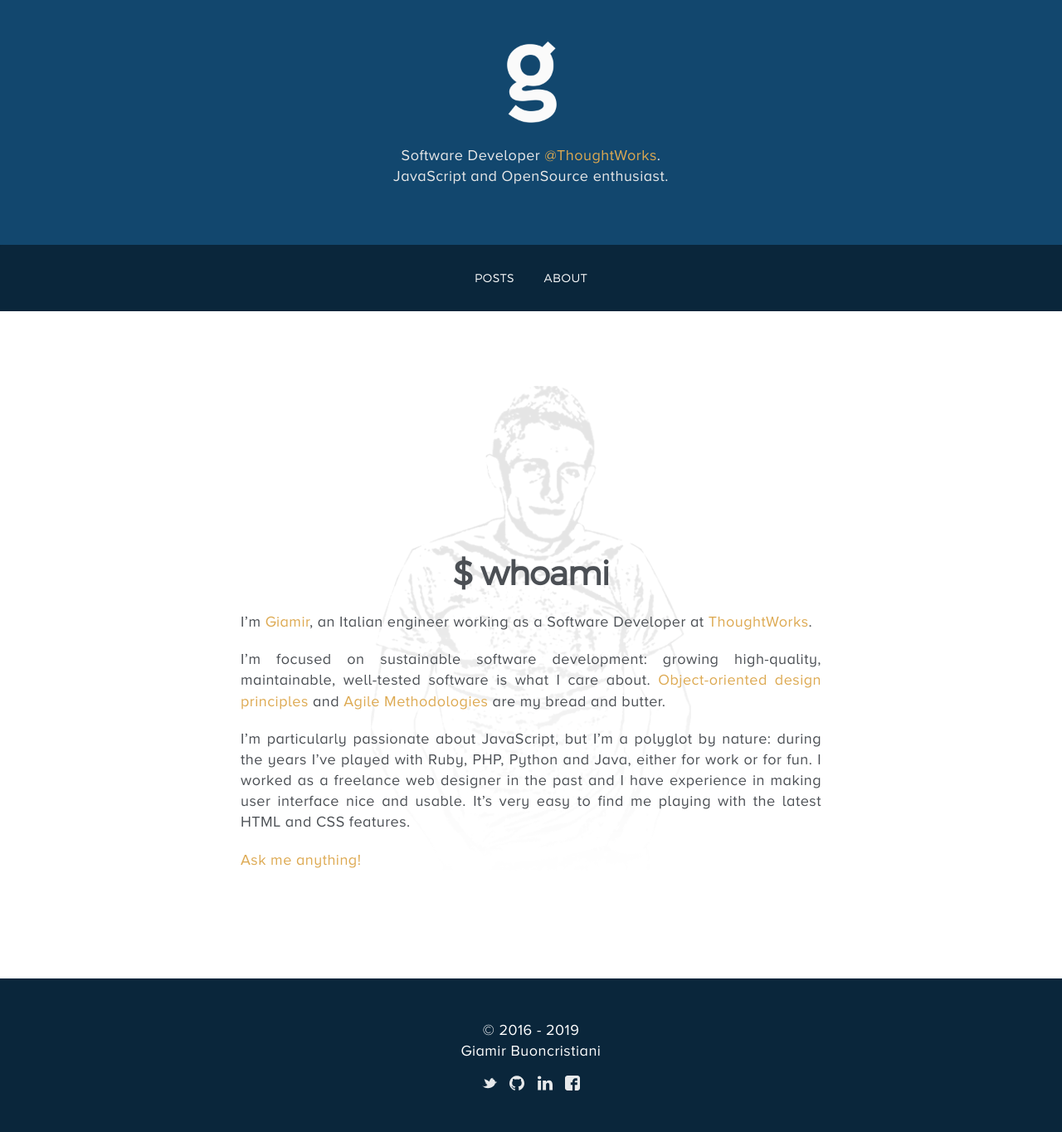
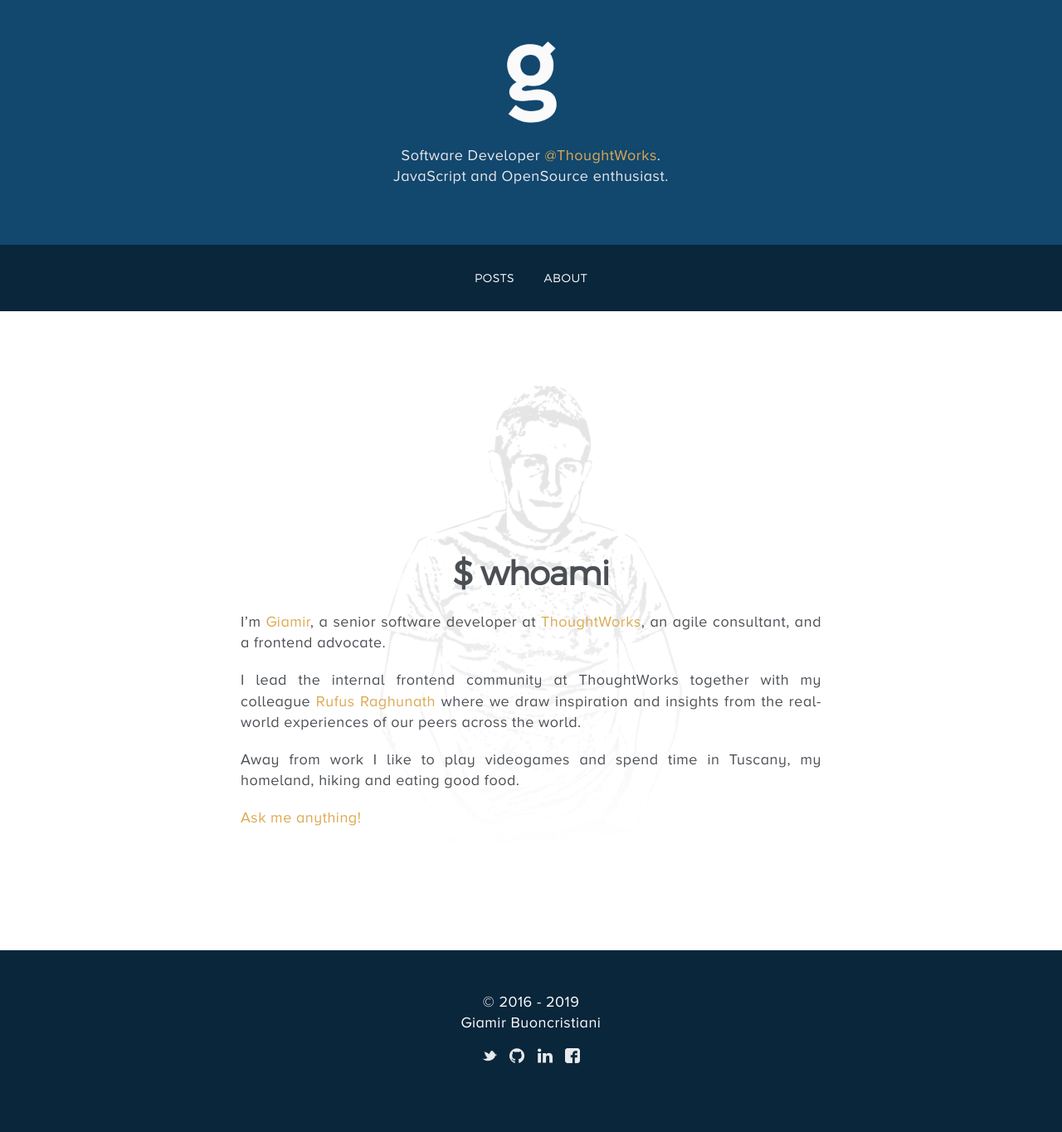
Before and after one commit to giamir/giamir.github.io, a Jekyll site: the page built from about.md, in a window 1280 px wide. Shown: the whole page at 83% size. Built offline with Jekyll 4.4.1, drawn with Linux system fonts in a browser that asks for light colours; after the commit the page ends 1331 px from its top, so only the background shows below that.

```diff
--- a/about.md
+++ b/about.md
@@ -4,10 +4,10 @@ layout: page
 class: about
 ---
 
-I’m [Giamir](/quirky-name), an Italian engineer working as a Software Developer at [ThoughtWorks](https://www.thoughtworks.com).
+I’m [Giamir](/quirky-name), a senior software developer at [ThoughtWorks](https://www.thoughtworks.com), an agile consultant, and a frontend advocate.
 
-I'm focused on sustainable software development: growing high-quality, maintainable, well-tested software is what I care about. [Object-oriented design principles](https://en.wikipedia.org/wiki/SOLID_(object-oriented_design)) and [Agile Methodologies](http://agilemanifesto.org/) are my bread and butter.
+I lead the internal frontend community at ThoughtWorks together with my colleague [Rufus Raghunath](https://rufusraghunath.com/) where we draw inspiration and insights from the real-world experiences of our peers across the world.
 
-I'm particularly passionate about JavaScript, but I'm a polyglot by nature: during the years I've played with Ruby, PHP, Python and Java, either for work or for fun. I worked as a freelance web designer in the past and I have experience in making user interface nice and usable. It's very easy to find me playing with the latest HTML and CSS features.
+Away from work I like to play videogames and spend time in Tuscany, my homeland, hiking and eating good food.
 
 [Ask me anything!](mailto:hello@giamir.com?Subject=Hello%20Giamir)
--- a/index.html
+++ b/index.html
@@ -10,7 +10,7 @@ layout: default
         <a href="{{ post.url | prepend: site.baseurl }}">{{ post.title }}</a>
       </h1>
       <span class="post__meta">
-        Posted on {{ post.date | date: "%b %-d, %Y" }} by <a href="//twitter.com/giamir" target="_blank">Giamir Buoncristiani</a> - {{ post.time }} mins
+        Posted on {{ post.date | date: "%b %-d, %Y" }} by <a href="//twitter.com/giamir" target="_blank">Giamir Buoncristiani</a> - {{ post.time }}min
       </span>
     </header>
     <div class="post__content">
```
Also changed, not shown: _posts/2019-12-18-evolutionary-ui.md (added, +33 -0 lines).
